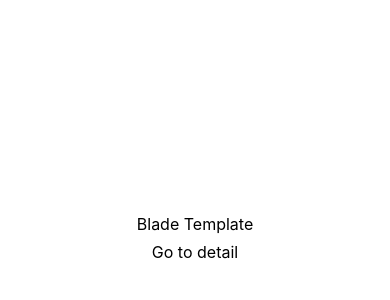
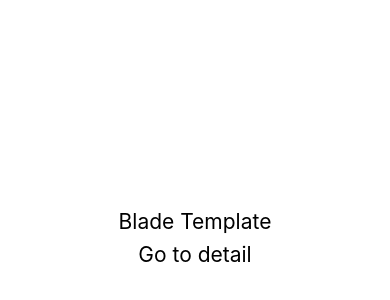
Before and after one commit to gladiuscode/react-native-blade-template, a React Native app in the folder template/: screen / in a window 390 px wide. Shown: the part 184-484 px from the top of the page. Built offline with nearby package versions, Linux system fonts and the light colour scheme.

Commit message:
Implement useStyles in home and detail screen

```diff
--- a/template/src/ui/screens/detail/detail.screen.tsx
+++ b/template/src/ui/screens/detail/detail.screen.tsx
@@ -1,16 +1,17 @@
 import React, {useCallback} from 'react';
-import {Text, TextInput, TouchableOpacity} from 'react-native';
+import {Text, TouchableOpacity} from 'react-native';
 import {
   MainStackScreenProps,
   Screens,
 } from '../../../navigation/navigation.types';
 import {SafeAreaView} from 'react-native-safe-area-context';
-import styles from './detail.styles';
+import {useStyles} from '../../../styles/hooks/useStyles.hook';
+import detailStyles from './detail.styles';
 
 type Props = MainStackScreenProps<Screens.detail>;
 
 export const Detail: React.FC<Props> = ({navigation}) => {
-
+  const {styles} = useStyles(detailStyles);
   // ** CALLBACKS ** //
   const onPress = useCallback(() => navigation.goBack(), [navigation]);
 
--- a/template/src/ui/screens/detail/detail.styles.ts
+++ b/template/src/ui/screens/detail/detail.styles.ts
@@ -1,16 +1,15 @@
 import {StyleSheet} from 'react-native';
+import {StylesBuilder} from '../../../styles/hooks/useStyles.hook';
 
-const styles = StyleSheet.create({
+const styles: StylesBuilder = ({colors, fonts}) =>
+  StyleSheet.create({
     container: {
       flex: 1,
-      backgroundColor: 'white',
+      backgroundColor: colors.backgroundColor,
       justifyContent: 'center',
       alignItems: 'center',
     },
-    title: {
-      fontSize: 16,
-      color: 'black'
-    },
+    title: fonts.headingOne,
   });
 
 export default styles;
--- a/template/src/ui/screens/home/home.screen.tsx
+++ b/template/src/ui/screens/home/home.screen.tsx
@@ -5,20 +5,23 @@ import {
   Screens,
 } from '../../../navigation/navigation.types';
 import {SafeAreaView} from 'react-native-safe-area-context';
-import styles from './home.styles';
+import {useStyles} from '../../../styles/hooks/useStyles.hook';
+import homeStyles from './home.styles';
 
 type Props = MainStackScreenProps<Screens.home>;
 
 export const Home: React.FC<Props> = ({navigation}) => {
+  const {styles} = useStyles(homeStyles);
 
   // ** CALLBACKS ** //
-  const onPress = useCallback(() => navigation.navigate(Screens.detail), [navigation]);
+  const onPress = useCallback(
+    () => navigation.navigate(Screens.detail),
+    [navigation],
+  );
 
   return (
     <SafeAreaView style={styles.container}>
-      <Text style={[styles.title, styles.marginBottom]}>
-        Blade Template
-      </Text>
+      <Text style={[styles.title, styles.marginBottom]}>Blade Template</Text>
       <TouchableOpacity onPress={onPress}>
         <Text style={styles.title}>Go to detail</Text>
       </TouchableOpacity>
--- a/template/src/ui/screens/home/home.styles.ts
+++ b/template/src/ui/screens/home/home.styles.ts
@@ -1,16 +1,15 @@
 import {StyleSheet} from 'react-native';
+import {StylesBuilder} from '../../../styles/hooks/useStyles.hook';
 
-const styles = StyleSheet.create({
+const styles: StylesBuilder = ({colors, fonts}) =>
+  StyleSheet.create({
     container: {
       flex: 1,
-      backgroundColor: 'white',
+      backgroundColor: colors.backgroundColor,
       justifyContent: 'center',
       alignItems: 'center',
     },
-    title: {
-      fontSize: 16,
-      color: 'black',
-    },
+    title: fonts.headingOne,
     marginBottom: {
       marginBottom: 8,
     },
```
